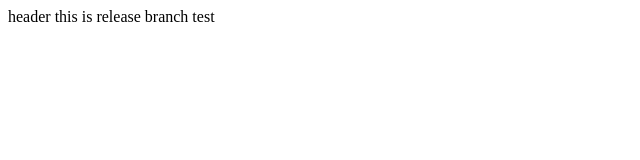
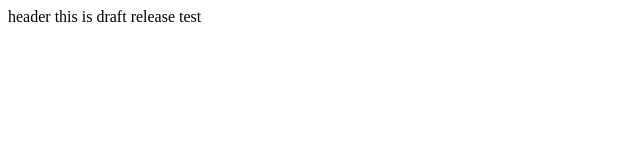
Before and after one commit to shrouti1507/shrouti1507.github.io, a website: page test-file.html in a window 1280 px wide. Shown: the full height of the page, 0-640 px from the left. Drawn offline with Linux system fonts and the light colour scheme.

Commit message:
Update test-file.html

```diff
--- a/test-file.html
+++ b/test-file.html
@@ -3,6 +3,6 @@
    header
   </head>
   <body>
-    this is release branch test
+    this is draft release  test
   </body>
 </html>
```
